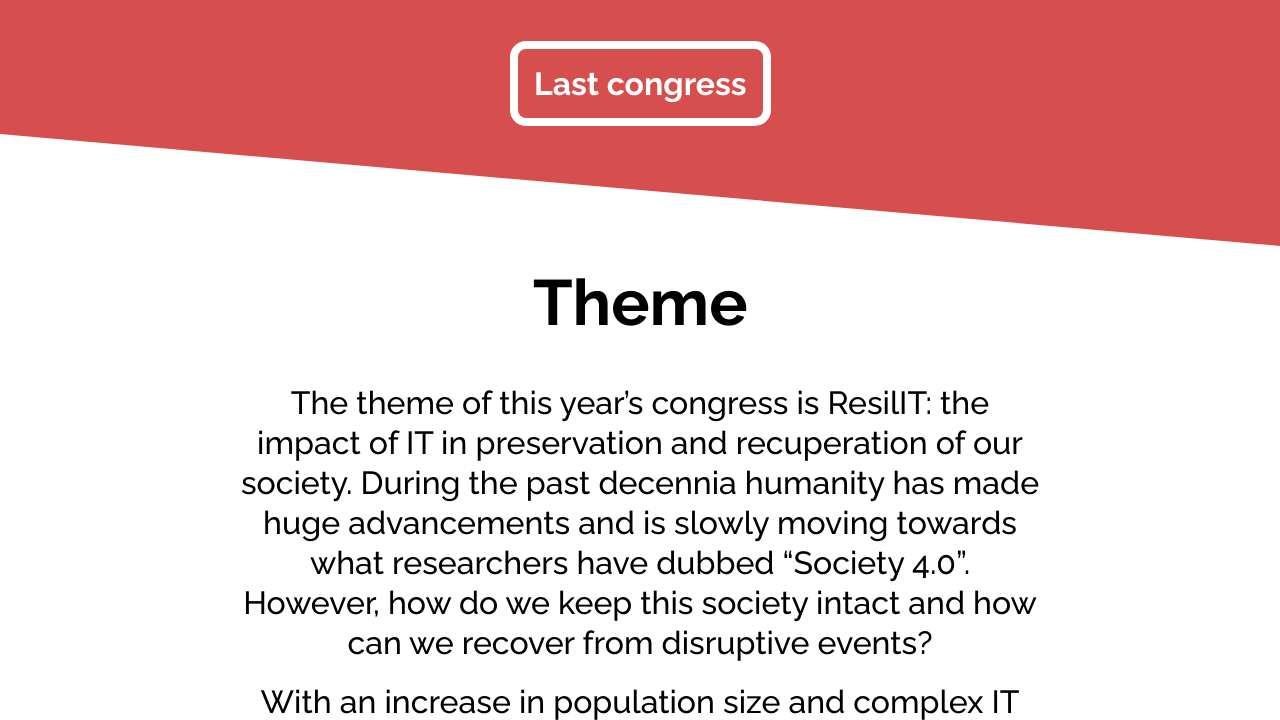
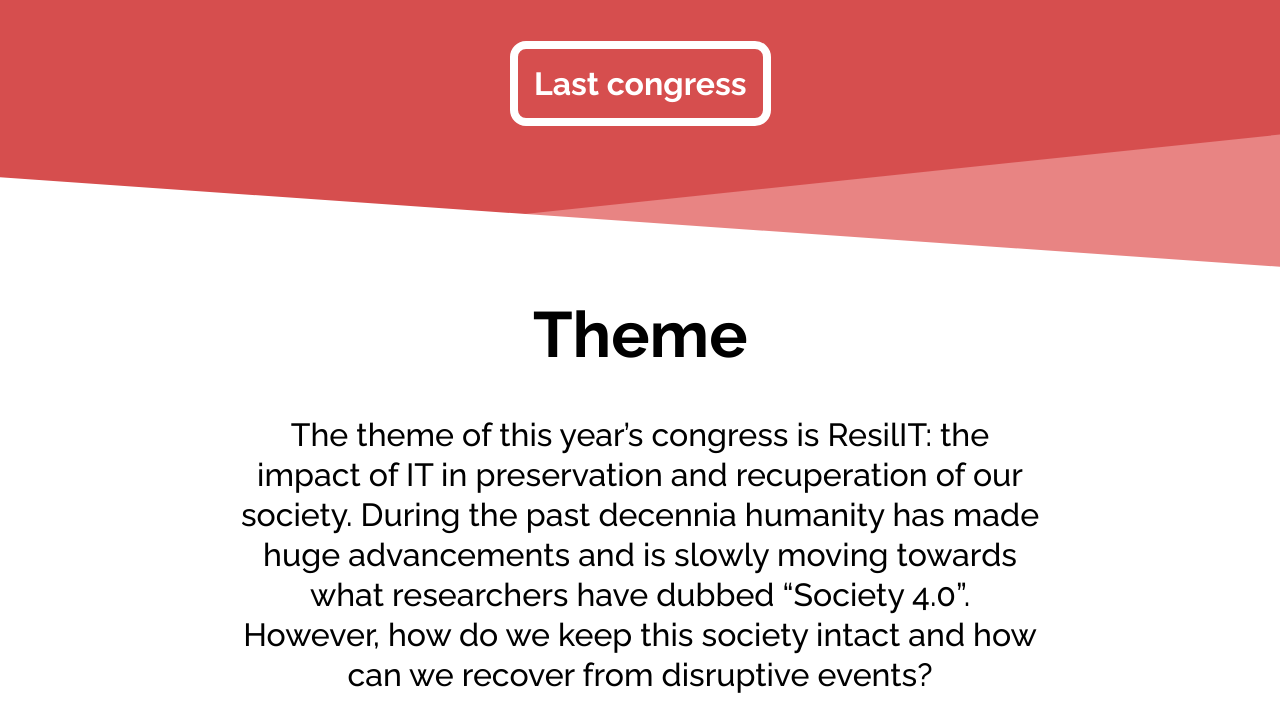
Before and after one commit to WeersProductions/SNiCLandingPage, a website built with Parcel: page index.html in a window 1280 px wide. Shown: the part 1440-2160 px from the top of the page. Built offline with nearby package versions, Linux system fonts and the light colour scheme; files whose address does not match are found by name.

Commit message:
Add panes
Panes with color variations

```diff
--- a/src/index.js
+++ b/src/index.js
@@ -70,6 +70,7 @@ document.getElementById("app").innerHTML = `
   <p>SNiC is an acronym for Stichting Nationaal informatica Congres (Foundation National Computer Science congress). The organisation was established in 2004 with the purpose of stimulating the interest in IT knowledge, IT applications and the business side of IT. Every year, a congress with an IT related subject is organised for academic computer science students from all over the Netherlands. For each congress one study association is chosen to take care of the organisation. This year, the organisation is in the hands of study association Inter-Actief.</p>
   <button onclick="window.open('https://snic-singular.it/','_blank')" class="previous__snics">Last congress</button>
 </div>
+<div class="container__styler pane__variance tertiary"> </div>
 <div class="container secondary">
   <h1>Theme</h1>
   <p>
@@ -80,6 +81,7 @@ document.getElementById("app").innerHTML = `
     With an increase in population size and complex IT systems, the state of our society is becoming increasingly fragile. This has created the important but difficult task of maintaining the environment we have created. The congress will investigate different areas of this problem including disaster management, cyber threat management and in general at Society 4.0. With varying talks, the aim of ResilIT is to inspire visitors to rethink how fragile their position in the world is and how IT can be used to improve the safety of our society.
   </p>
 </div>
+<div class="container__styler tertiary"> </div>
 <div class="container primary">
   <h1>Location</h1>
   <br/>
--- a/src/styles.scss
+++ b/src/styles.scss
@@ -1,5 +1,6 @@
 $primary-color: #d64e4e;
 $secondary-color: #00ca33;
+$tertiary-color: #E88483;
 
 body {
   font-family: "Raleway", sans-serif;
@@ -172,21 +173,40 @@ button {
   align-items: center;
   text-align: center;
   padding-top: 2rem;
-  padding-bottom: 4rem;
-  overflow: hidden;
+  padding-bottom: 6rem;
   background: white;
 
 
-  transform: skewY(5deg);
+  transform: skewY(4deg);
 
   > * {
-    transform: skewY(-5deg);
+    transform: skewY(-4deg);
   }
 }
 .primary {
   background: $primary-color;
   color: white;
 }
+.tertiary {
+  background: $tertiary-color;
+  color: white;
+}
+
+.container__styler {
+  position: absolute;
+  left: 30vw;
+  width: 70vw;
+  height: 200px;
+  transform: skewY(-4deg);
+  overflow: visible;
+}
+
+.pane__variance {
+  left: -30vw;
+  transform: skewY(-6deg);
+  width: 130vw;
+}
+
 
 .previous__snics {
   transition: all 0.5s linear;
```
